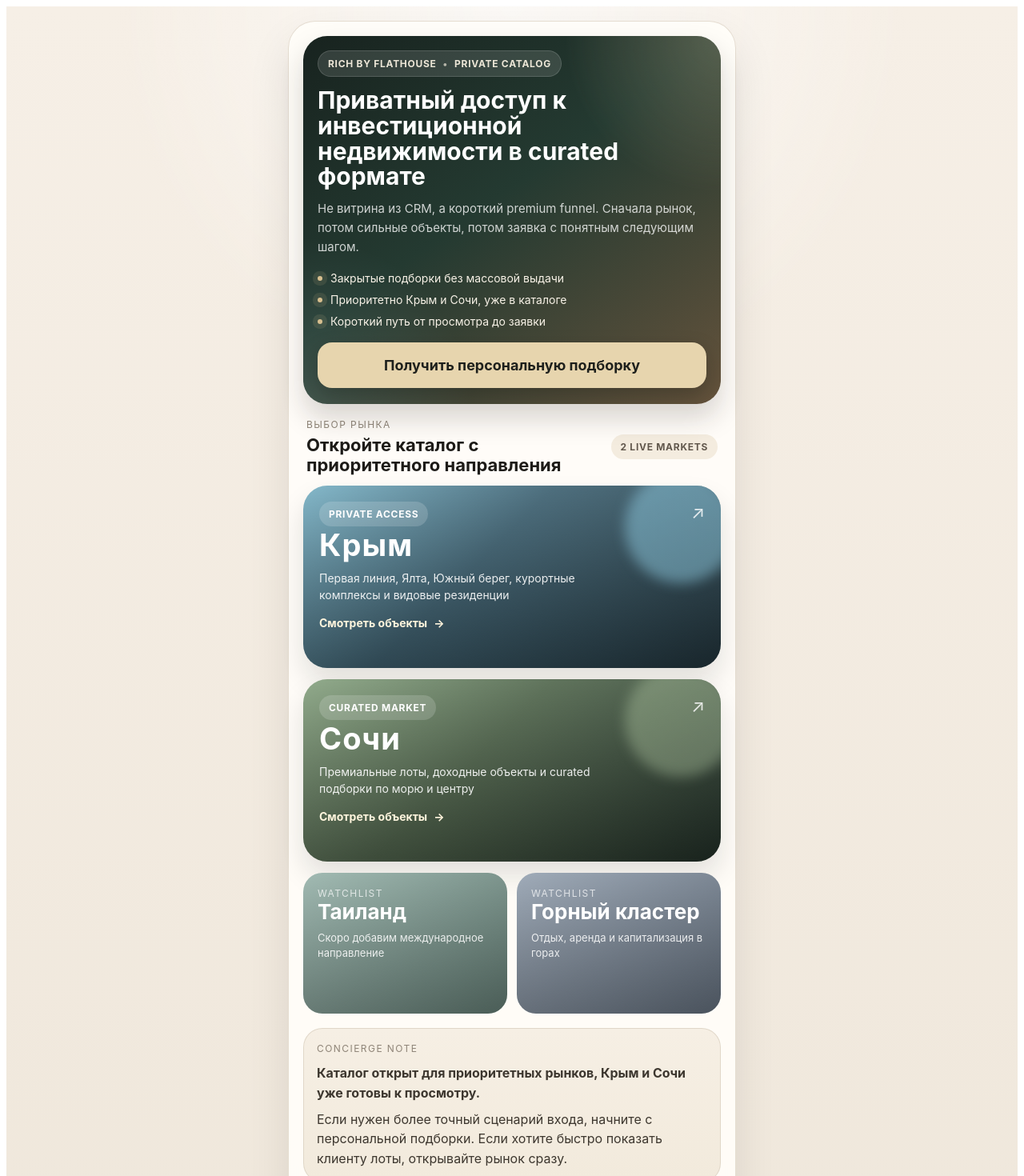
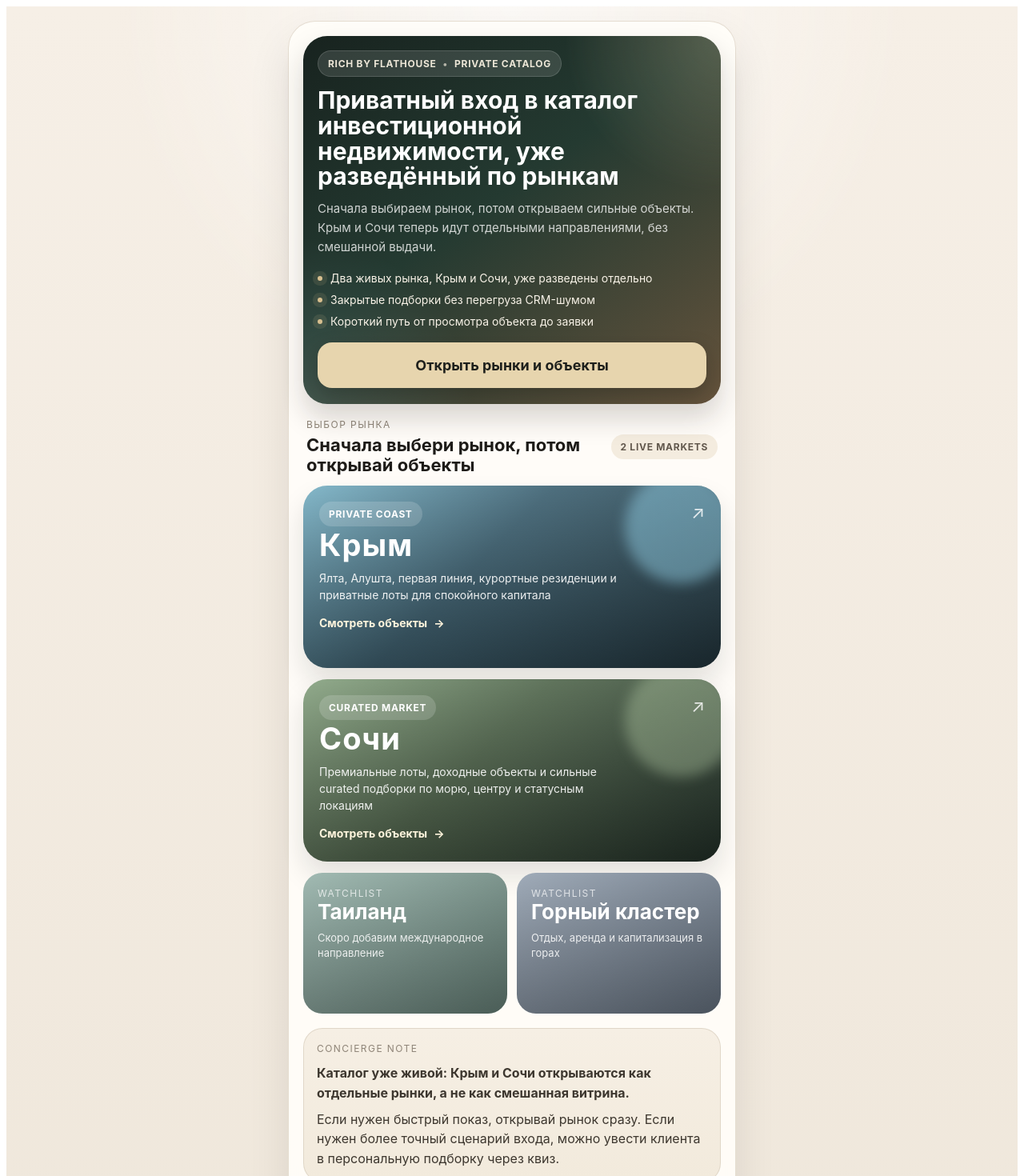
Before and after one commit to anastasiatsaunits-cloud/telegram-real-estate, a Next.js app in the folder apps/miniapp/: page / in a window 1280 px wide. Shown: the top 1470 px of the page at 80% size. Built offline with nearby package versions, Linux system fonts and the light colour scheme.

Commit message:
feat: sharpen home and market separation

```diff
--- a/apps/miniapp/pages/index.tsx
+++ b/apps/miniapp/pages/index.tsx
@@ -5,8 +5,8 @@ const markets = [
   {
     key: 'crimea',
     title: 'Крым',
-    subtitle: 'Первая линия, Ялта, Южный берег, курортные комплексы и видовые резиденции',
-    badge: 'Private access',
+    subtitle: 'Ялта, Алушта, первая линия, курортные резиденции и приватные лоты для спокойного капитала',
+    badge: 'Private coast',
     href: '/properties?region=crimea&regionName=Крым',
     gradient: 'linear-gradient(135deg, #7db4c7 0%, #436676 42%, #23363e 100%)',
     accent: 'rgba(157, 223, 248, 0.42)',
@@ -15,7 +15,7 @@ const markets = [
   {
     key: 'sochi',
     title: 'Сочи',
-    subtitle: 'Премиальные лоты, доходные объекты и curated подборки по морю и центру',
+    subtitle: 'Премиальные лоты, доходные объекты и сильные curated подборки по морю, центру и статусным локациям',
     badge: 'Curated market',
     href: '/properties?region=sochi&regionName=Сочи',
     gradient: 'linear-gradient(135deg, #8ba685 0%, #566b52 42%, #233129 100%)',
@@ -47,9 +47,9 @@ const bottomLinks = [
 ];
 
 const premiumSignals = [
-  'Закрытые подборки без массовой выдачи',
-  'Приоритетно Крым и Сочи, уже в каталоге',
-  'Короткий путь от просмотра до заявки',
+  'Два живых рынка, Крым и Сочи, уже разведены отдельно',
+  'Закрытые подборки без перегруза CRM-шумом',
+  'Короткий путь от просмотра объекта до заявки',
 ];
 
 export default function HomePage() {
@@ -112,11 +112,11 @@ export default function HomePage() {
               </Pill>
 
               <div style={{ fontSize: 30, fontWeight: 700, lineHeight: 1.06, marginBottom: 12 }}>
-                Приватный доступ к инвестиционной недвижимости в curated формате
+                Приватный вход в каталог инвестиционной недвижимости, уже разведённый по рынкам
               </div>
 
               <div style={{ color: 'rgba(255,255,255,0.78)', lineHeight: 1.6, fontSize: 15, marginBottom: 18 }}>
-                Не витрина из CRM, а короткий premium funnel. Сначала рынок, потом сильные объекты, потом заявка с понятным следующим шагом.
+                Сначала выбираем рынок, потом открываем сильные объекты. Крым и Сочи теперь идут отдельными направлениями, без смешанной выдачи.
               </div>
 
               <div style={{ display: 'grid', gap: 10, marginBottom: 18 }}>
@@ -147,14 +147,14 @@ export default function HomePage() {
               </div>
 
               <PrimaryButton
-                href="/quiz/region"
+                href="/properties"
                 style={{
                   background: '#e7d5ae',
                   color: '#1e201c',
                   boxShadow: '0 10px 24px rgba(14,20,17,0.26)',
                 }}
               >
-                Получить персональную подборку
+                Открыть рынки и объекты
               </PrimaryButton>
             </div>
           </div>
@@ -171,7 +171,7 @@ export default function HomePage() {
           >
             <div>
               <SectionEyebrow style={{ marginBottom: 6 }}>Выбор рынка</SectionEyebrow>
-              <div style={{ fontSize: 22, fontWeight: 700, lineHeight: 1.12, color: '#1d1b18' }}>Откройте каталог с приоритетного направления</div>
+              <div style={{ fontSize: 22, fontWeight: 700, lineHeight: 1.12, color: '#1d1b18' }}>Сначала выбери рынок, потом открывай объекты</div>
             </div>
             <Pill style={{ flexShrink: 0 }}>2 live markets</Pill>
           </div>
@@ -293,9 +293,9 @@ export default function HomePage() {
             }}
           >
             <SectionEyebrow style={{ marginBottom: 8 }}>Concierge note</SectionEyebrow>
-            <div style={{ fontWeight: 700, marginBottom: 8 }}>Каталог открыт для приоритетных рынков, Крым и Сочи уже готовы к просмотру.</div>
+            <div style={{ fontWeight: 700, marginBottom: 8 }}>Каталог уже живой: Крым и Сочи открываются как отдельные рынки, а не как смешанная витрина.</div>
             <div>
-              Если нужен более точный сценарий входа, начните с персональной подборки. Если хотите быстро показать клиенту лоты, открывайте рынок сразу.
+              Если нужен быстрый показ, открывай рынок сразу. Если нужен более точный сценарий входа, можно увести клиента в персональную подборку через квиз.
             </div>
           </div>
 
```
Also changed, not shown: apps/miniapp/components/property-card-link.tsx (+18 -13 lines), apps/miniapp/pages/properties/index.tsx (+5 -5 lines), 2 other files (tests, documents, lock files or other folders).
